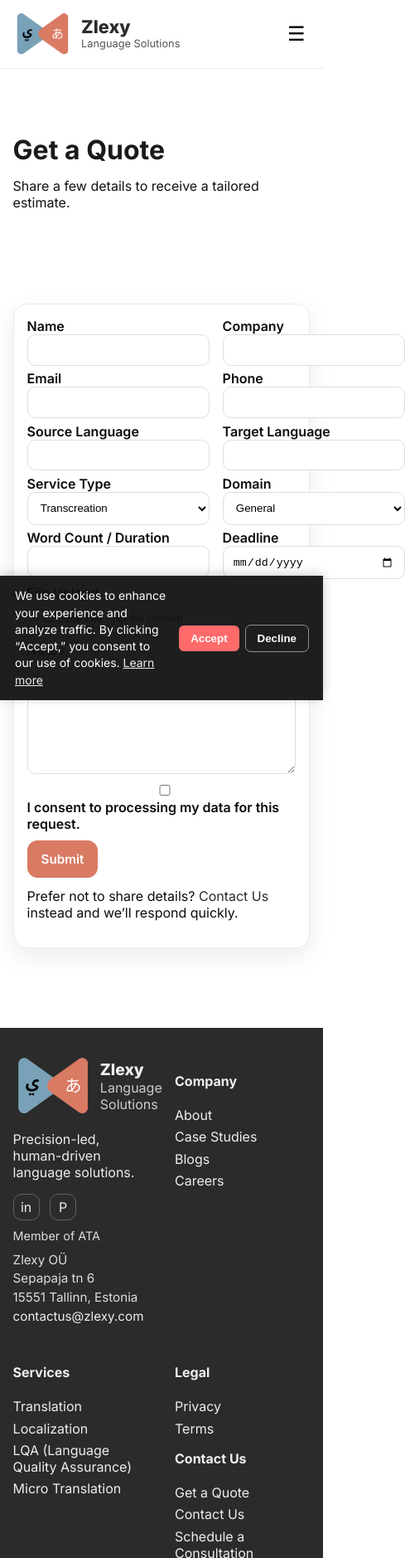
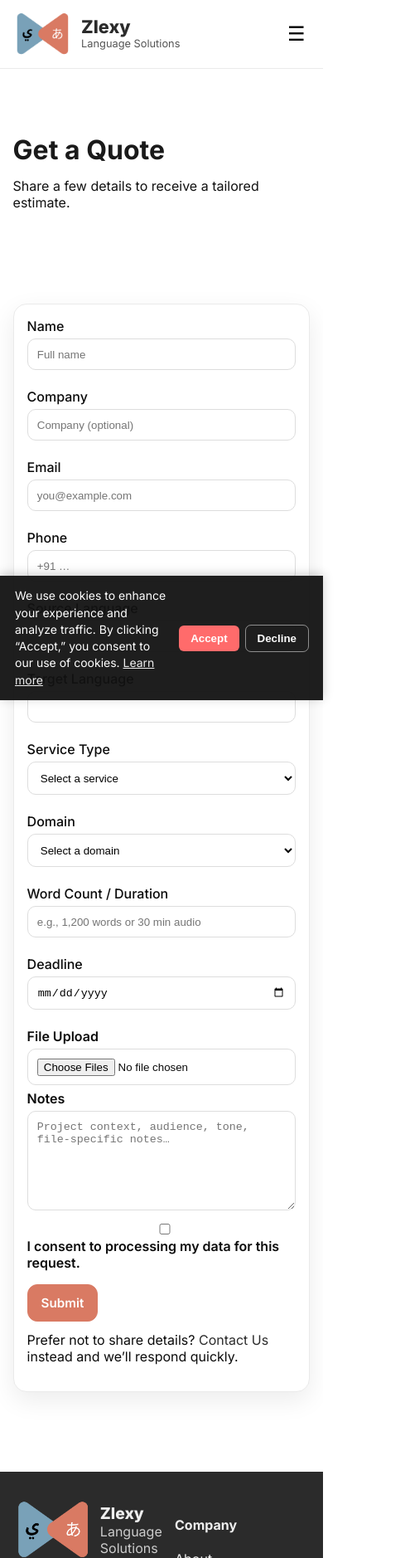
Before and after one commit to zlexyadmin/zlexy-web, a website: page src/get-a-quote.html in a window 390 px wide. Shown: the top 1878 px of the page at 83% size, 489 px wide, since content can reach past the window. Drawn offline with nearby package versions, Linux system fonts and the light colour scheme; files that its build step writes are made by us from their sources.

Commit message:
Get Quote Changes

```diff
--- a/assets/css/main.css
+++ b/assets/css/main.css
@@ -664,3 +664,77 @@ form .btn-cta {
   font-size: 0.95rem;
   font-weight: 600;
 }
+
+/* --- Get a Quote form layout & rhythm --- */
+.form-row {
+  display: grid;
+  grid-template-columns: 1fr 1fr;
+  gap: 1rem;                /* horizontal gap between paired fields */
+  margin-bottom: 1rem;      /* vertical gap between rows */
+}
+
+/* Labels in this page wrap inputs; give inner inputs full width */
+.form-row label {
+  display: block;
+  font-weight: 500;
+}
+.form-row input,
+.form-row select,
+.form-row textarea,
+label > input,
+label > select,
+label > textarea {
+  width: 100%;
+  margin-top: 0.35rem;
+}
+
+/* Textarea sizing */
+textarea[name="notes"] {
+  min-height: 120px;
+  resize: vertical;
+}
+
+/* reCAPTCHA + actions spacing */
+[data-netlify-recaptcha] { margin-top: 1rem; }
+.form-actions { margin-top: 1rem; }
+
+/* Responsive: stack pairs on mobile */
+@media (max-width: 768px) {
+  .form-row { grid-template-columns: 1fr; }
+}
+
+/* --- Success alert card --- */
+.alert.success {
+  background: #f5fff8;                  /* subtle green tint */
+  border: 1px solid #cfeede;
+  border-left: 4px solid var(--green);  /* brand accent */
+  border-radius: var(--radius);
+  padding: 1rem 1.25rem;
+  box-shadow: var(--shadow);
+  margin-bottom: 1rem;
+}
+
+.alert.success h3 {
+  margin: 0 0 .35rem;
+  font-size: 1.1rem;
+  line-height: 1.35;
+}
+
+.alert.success p {
+  margin: 0 0 .5rem;
+  color: #2c3e33;
+}
+
+.alert.success .success-points {
+  margin: 0 0 .75rem 1rem;
+  color: #2c3e33;
+}
+
+.alert.success .cta {
+  display: flex;
+  gap: .5rem;
+  flex-wrap: wrap;
+}
+
+/* Utility for simple hide/show via JS */
+.is-hidden { display: none !important; }
--- a/assets/js/main.js
+++ b/assets/js/main.js
@@ -216,3 +216,33 @@ document.addEventListener("DOMContentLoaded", function () {
     });
   }
 });
+
+document.addEventListener("DOMContentLoaded", function () {
+  const success = document.getElementById("quote-success");
+  const form = document.querySelector('form[name="request-quote"]');
+  const newReq = document.getElementById("new-request");
+
+  // If we arrived via Netlify redirect with #success, reveal success and hide form
+  if (location.hash === "#success" && success && form) {
+    success.hidden = false;          // reveal
+    form.classList.add("is-hidden"); // hide form
+    // focus the success heading for screen readers and keyboard users
+    const h3 = success.querySelector("h3");
+    if (h3) h3.focus();
+  }
+
+  // Allow sending another request without keeping the #success in the URL
+  if (newReq && success && form) {
+    newReq.addEventListener("click", function () {
+      // clear hash and show form again
+      history.replaceState(null, "", location.pathname);
+      success.hidden = true;
+      form.classList.remove("is-hidden");
+      // reset the form to blank
+      form.reset();
+      // move focus to the first field for convenience
+      const firstInput = form.querySelector("input, select, textarea");
+      if (firstInput) firstInput.focus();
+    });
+  }
+});
--- a/src/get-a-quote.html
+++ b/src/get-a-quote.html
@@ -7,41 +7,94 @@
 
 <main>
 <section class="hero"><div class="container"><h1>Get a Quote</h1><p class="lead">Share a few details to receive a tailored estimate.</p></div></section>
-<section class="section"><div class="container"><div class="card">
-<form name="request-quote" method="POST" enctype="multipart/form-data" netlify netlify-honeypot="bot-field">
+<section class="section"><div class="container">
+  <div class="card">
+    <!-- Success message (initially hidden) -->
+<div id="quote-success" class="alert success" role="status" aria-live="polite" hidden>
+  <h3 tabindex="-1">Thanks! Your request has been sent.</h3>
+  <p>We’ll review your details and email you a tailored estimate within one business day.</p>
+  <ul class="success-points">
+    <li>Need to add files or context? You can reply to our email.</li>
+    <li>Urgent project? Call us or use the <a href="/contact.html">Contact</a> page.</li>
+  </ul>
+  <div class="cta">
+    <button class="btn" id="new-request">Send another request</button>
+    <a class="btn btn-cta" href="/contact.html">Contact Us</a>
+  </div>
+</div>
+
+<form name="request-quote"
+      method="POST"
+      enctype="multipart/form-data"
+      netlify
+      netlify-honeypot="bot-field"
+      action="/get-a-quote.html#success">
+
   <input type="hidden" name="form-name" value="request-quote">
   <p class="visually-hidden"><label>Don’t fill this out if you're human: <input name="bot-field"></label></p>
 
   <div class="form-row">
-    <div><label>Name<input type="text" name="name" required></label></div>
-    <div><label>Company<input type="text" name="company"></label></div>
+    <div><label>Name
+      <input type="text" name="name" autocomplete="name" placeholder="Full name" required>
+    </label></div>
+    <div><label>Company
+      <input type="text" name="company" autocomplete="organization" placeholder="Company (optional)">
+    </label></div>
   </div>
+
   <div class="form-row">
-    <div><label>Email<input type="email" name="email" required></label></div>
-    <div><label>Phone<input type="tel" name="phone"></label></div>
+    <div><label>Email
+      <input type="email" name="email" autocomplete="email" placeholder="you@example.com" required>
+    </label></div>
+    <div><label>Phone
+      <input type="tel" name="phone" inputmode="tel" autocomplete="tel" placeholder="+91 …">
+    </label></div>
   </div>
+
   <div class="form-row">
     <div><label>Source Language<input type="text" name="source" required></label></div>
     <div><label>Target Language<input type="text" name="target" required></label></div>
   </div>
   <div class="form-row">
-    <div><label>Service Type<select name="service_type">
-      <option>Transcreation</option><option>Translation</option><option>Interpretation</option>
-      <option>Localization</option><option>Language Training</option><option>Micro Translations</option>
-    </select></label></div>
-    <div><label>Domain<select name="domain">
-      <option>General</option><option>Medical</option><option>Legal</option><option>Finance</option>
-      <option>Manufacturing</option><option>Automotive</option><option>IT & Software</option>
-      <option>Tourism</option><option>Fashion & Luxury</option>
-    </select></label></div>
-  </div>
-  <div class="form-row">
-    <div><label>Word Count / Duration<input type="number" name="volume" min="0" step="0.01"></label></div>
-    <div><label>Deadline<input type="date" name="deadline"></label></div>
+    <div><label>Service Type
+      <select name="service_type" required>
+        <option value="" disabled selected>Select a service</option>
+        <option>Transcreation</option><option>Translation</option><option>Interpretation</option>
+        <option>Localization</option><option>Language Training</option><option>Micro Translations</option>
+      </select>
+    </label></div>
+
+    <div><label>Domain
+      <select name="domain" required>
+        <option value="" disabled selected>Select a domain</option>
+        <option>General</option><option>Medical</option><option>Legal</option><option>Finance</option>
+        <option>Manufacturing</option><option>Automotive</option><option>IT & Software</option>
+        <option>Tourism</option><option>Fashion & Luxury</option>
+      </select>
+    </label></div>
   </div>
 
-  <label>File Upload<input type="file" name="file"></label>
-  <label>Notes<textarea name="notes"></textarea></label>
+  <div class="form-row">
+    <div><label>Word Count / Duration
+      <input type="number" name="volume" min="0" step="1" placeholder="e.g., 1,200 words or 30 min audio">
+    </label></div>
+    <div><label>Deadline
+      <input type="date" name="deadline">
+    </label></div>
+  </div>
+
+
+  <label>File Upload
+    <input type="file" name="file" multiple
+      accept=".pdf,.doc,.docx,.rtf,.txt,
+              .ppt,.pptx,.xls,.xlsx,.csv,
+              .srt,.vtt,.html,.htm,.xml">
+  </label>
+
+  <label>Notes
+    <textarea name="notes" placeholder="Project context, audience, tone, file-specific notes…"></textarea>
+  </label>
+
 
   <label><input type="checkbox" name="consent" required> I consent to processing my data for this request.</label>
   <div data-netlify-recaptcha="true"></div>
@@ -49,7 +102,10 @@
   <div class="form-actions"><button class="btn btn-cta" type="submit">Submit</button></div>
   <p class="muted" style="margin-top:.8rem">Prefer not to share details? <a href="/contact.html">Contact Us</a> instead and we’ll respond quickly.</p>
 </form></div>
-</div></section>
+</div>
+
+
+</section>
 </main>
 <include src="partials/footer.html"></include>
 </body></html>
```
